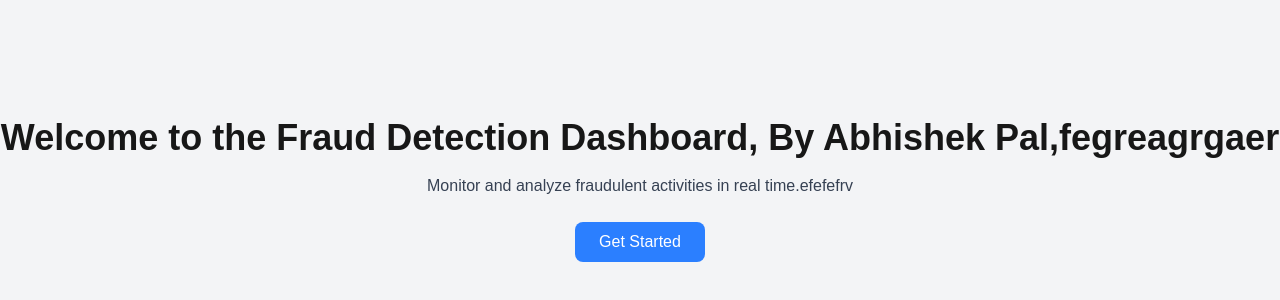
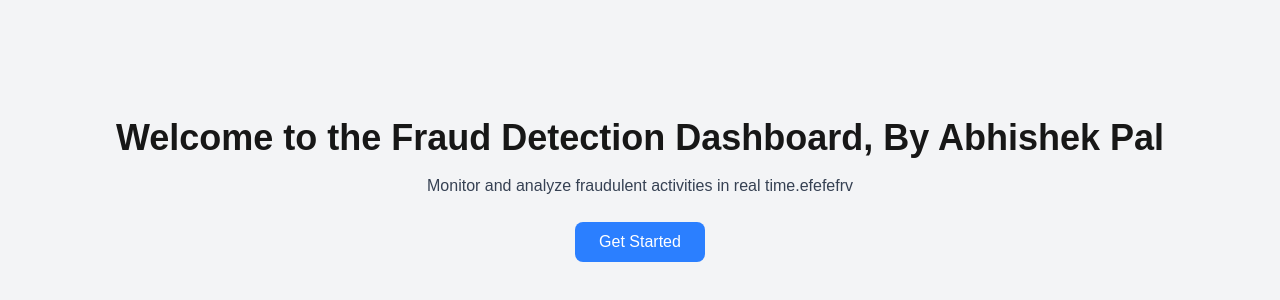
Before and after one commit to Abhipal7500/Frauddetectiondashboard, a Next.js app: page / in a window 1280 px wide. Shown: the part 210-510 px from the top of the page. Built offline with nearby package versions, Linux system fonts and the light colour scheme.

Commit message:
Update page.js

```diff
--- a/app/page.js
+++ b/app/page.js
@@ -6,7 +6,7 @@ export default function HomePage() {
 
   return (
     <div className="flex flex-col items-center justify-center h-screen bg-gray-100">
-      <h1 className="text-4xl font-bold mb-4">Welcome to the Fraud Detection Dashboard, By Abhishek Pal,fegreagrgaer</h1>
+      <h1 className="text-4xl font-bold mb-4">Welcome to the Fraud Detection Dashboard, By Abhishek Pal</h1>
       <p className="text-gray-700 mb-6">Monitor and analyze fraudulent activities in real time.efefefrv</p>
       <button
         className="px-6 py-2 bg-blue-500 text-white rounded-lg hover:bg-blue-600 transition"
```
